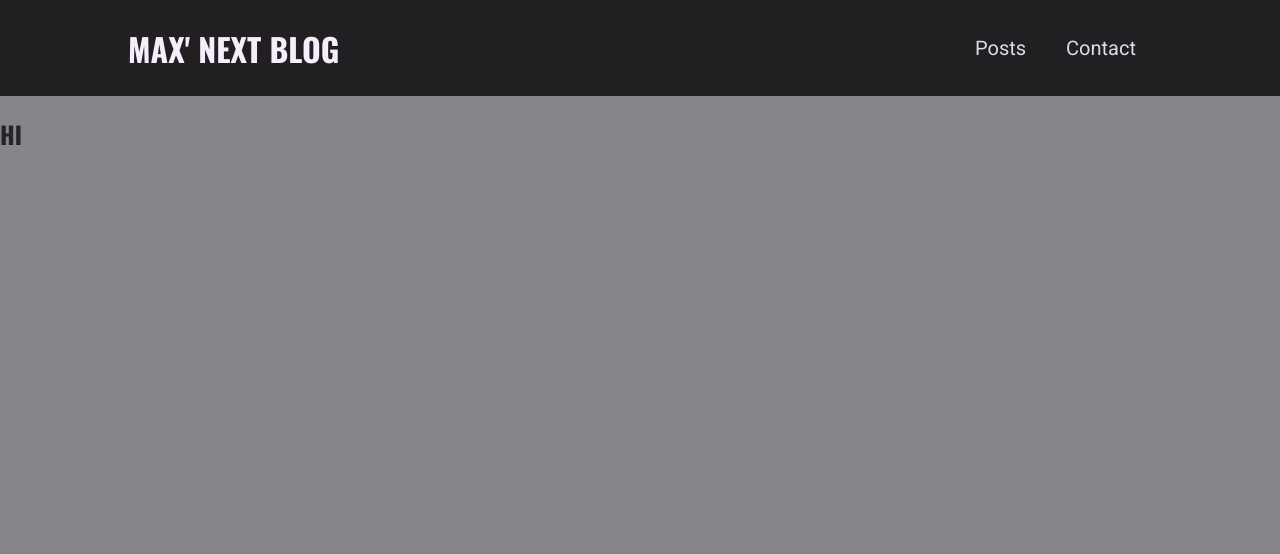
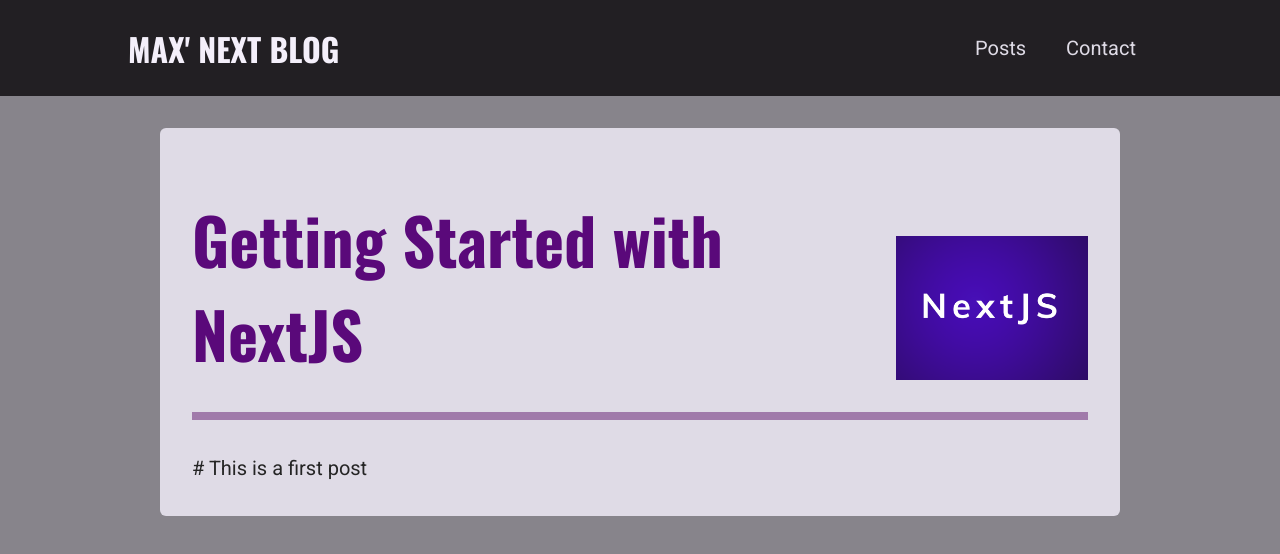
Before and after one commit to rkiel/udemy-nextjs-course, a Next.js app: page /posts/getting-started-with-nextjs in a window 1280 px wide. Shown: the top 554 px of the page. Built offline with nearby package versions, Linux system fonts and the light colour scheme.

Commit message:
185: done

```diff
--- /dev/null
+++ b/components/posts/detail/content.js
@@ -0,0 +1,23 @@
+import Header from "./header";
+import classes from "./content.module.css";
+
+const post = {
+  title: "Getting Started with NextJS",
+  image: "getting-started-nextjs.png",
+  date: "2022-02-10",
+  slug: "getting-started-with-nextjs",
+  content: "# This is a first post",
+};
+
+function Content() {
+  const imagePath = `/images/posts/${post.slug}/${post.image}`;
+
+  return (
+    <article className={classes.content}>
+      <Header title={post.title} image={imagePath} />
+      {post.content}
+    </article>
+  );
+}
+
+export default Content;
--- /dev/null
+++ b/components/posts/detail/content.module.css
@@ -0,0 +1,26 @@
+.content {
+  width: 95%;
+  max-width: 60rem;
+  margin: var(--size-8) auto;
+  font-size: var(--size-5);
+  line-height: var(--size-8);
+  background-color: var(--color-grey-100);
+  border-radius: 6px;
+  padding: var(--size-4);
+}
+
+.content p {
+  color: var(--color-grey-800);
+}
+
+.content .image {
+  margin: var(--size-4) auto;
+  width: 100%;
+  max-width: 600px;
+}
+
+@media (min-width: 768px) {
+  .content {
+    padding: var(--size-8);
+  }
+}
--- /dev/null
+++ b/components/posts/detail/header.js
@@ -0,0 +1,16 @@
+import Image from "next/image";
+
+import classes from "./header.module.css";
+
+function Header(props) {
+  const { title, image } = props;
+
+  return (
+    <header className={classes.header}>
+      <h1>{title}</h1>
+      <Image src={image} alt={title} width={200} height={150} />
+    </header>
+  );
+}
+
+export default Header;
--- /dev/null
+++ b/components/posts/detail/header.module.css
@@ -0,0 +1,37 @@
+.header {
+  padding-bottom: var(--size-8);
+  border-bottom: 8px solid var(--color-primary-100);
+  margin: var(--size-4) 0;
+  display: flex;
+  flex-direction: column-reverse;
+  justify-content: space-between;
+  align-items: center;
+  gap: 1rem;
+}
+
+.header h1 {
+  font-size: var(--size-8);
+  color: var(--color-primary-500);
+  margin: 0;
+  line-height: initial;
+  text-align: center;
+}
+
+.header img {
+  object-fit: cover;
+  width: 200px;
+  height: 120px;
+}
+
+@media (min-width: 768px) {
+  .header {
+    margin: var(--size-8) 0;
+    flex-direction: row;
+    align-items: flex-end;
+  }
+
+  .header h1 {
+    font-size: var(--size-16);
+    text-align: left;
+  }
+}
--- a/pages/posts/[slug].js
+++ b/pages/posts/[slug].js
@@ -1,5 +1,7 @@
+import PostContent from "../../components/posts/detail/content";
+
 function Page() {
-  return <h2>HI</h2>;
+  return <PostContent />;
 }
 
 export default Page;
```
